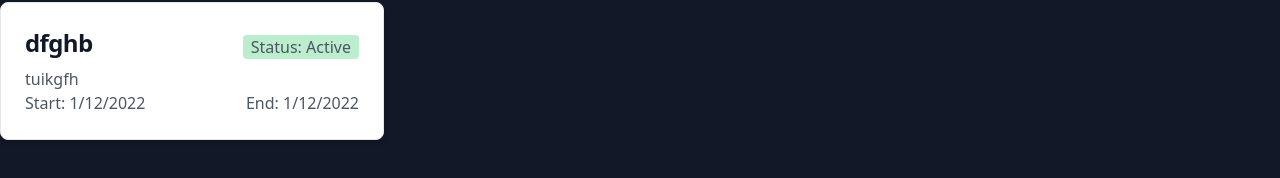
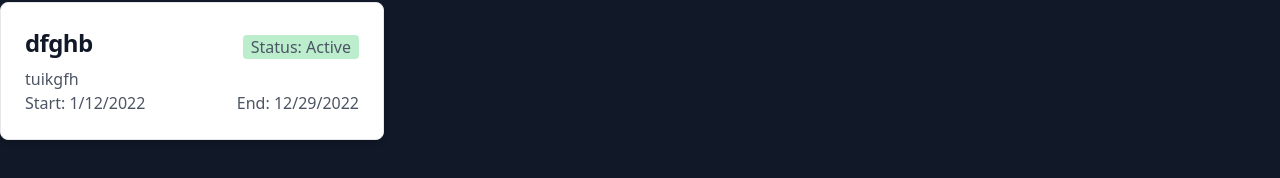
Before and after one commit to vijaystroup/cop4710-project, a Next.js app: page / in a window 1280 px wide. Shown: the part 214-392 px from the top of the page. Built offline with nearby package versions, Linux system fonts and the light colour scheme.

Commit message:
change end date to use end prop

```diff
--- a/components/surveyCards.tsx
+++ b/components/surveyCards.tsx
@@ -25,7 +25,7 @@ const SurveyCards: FC <surveyCardInterface> = ({surveyName, surveyDesc, id, star
             <p className="font-normal text-gray-600 dark:text-gray-400">{surveyDesc}</p>
             <div className="flex items-center justify-between space-x-10">
                 <p className="font-normal text-gray-600 dark:text-white">Start: {new Date(start).toLocaleDateString("en-US")}</p>
-                <p className="font-normal text-gray-600 dark:text-white">End: {new Date(start).toLocaleDateString("en-US")}</p>
+                <p className="font-normal text-gray-600 dark:text-white">End: {new Date(end).toLocaleDateString("en-US")}</p>
             </div>
         </Link>
     )
```
